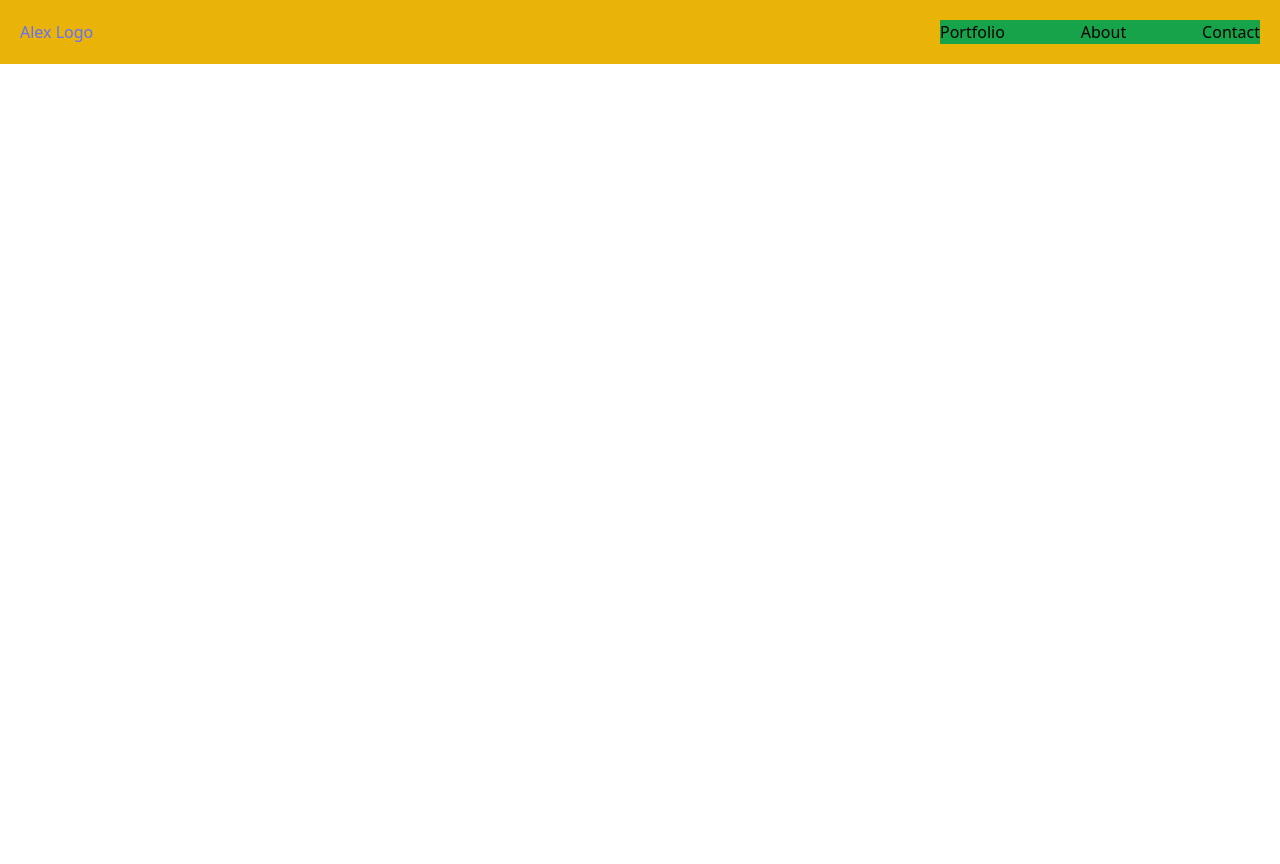
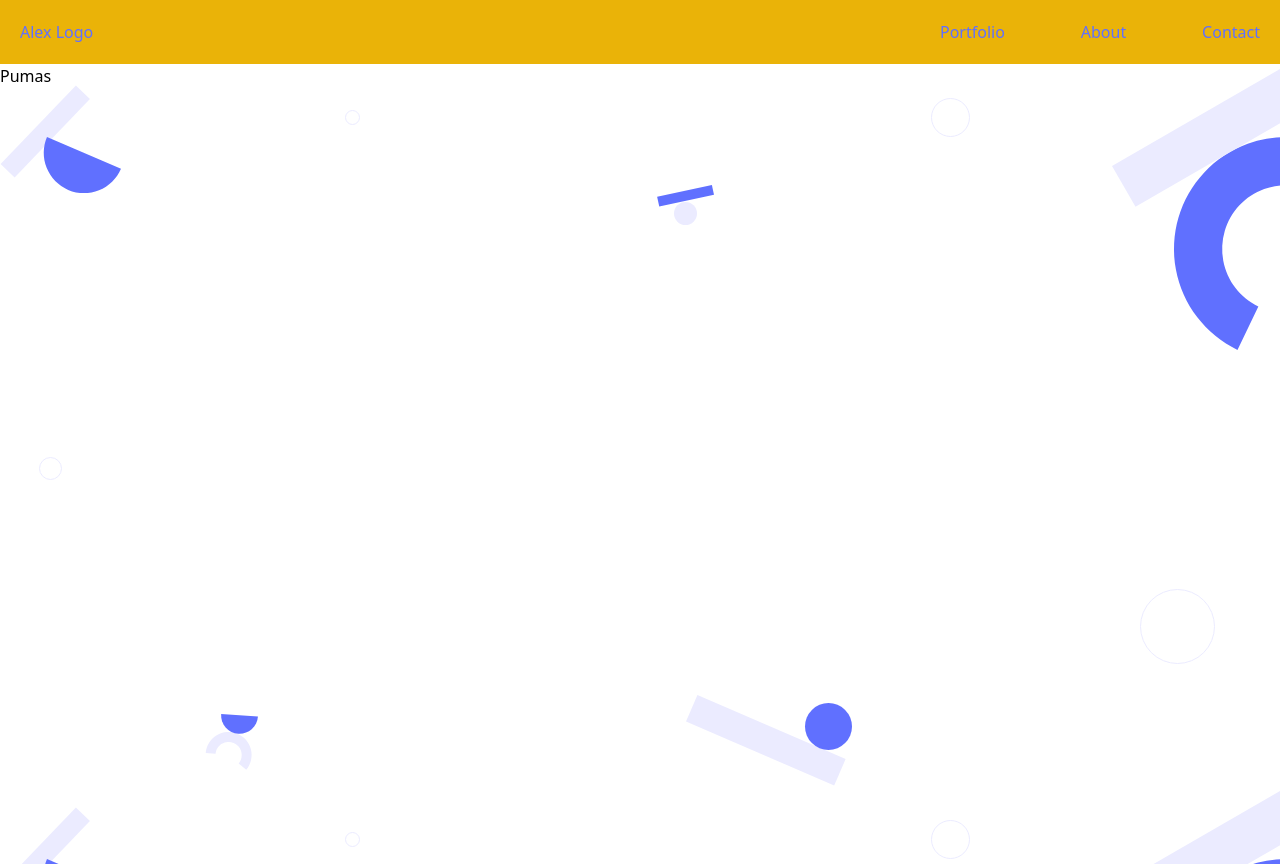
Before and after one commit to AlexRS90/react-portfolio, a React (Create React App) app: page / in a window 1280 px wide. Before the commit the page ends 800 px from the top, so only its background shows below. Built offline with nearby package versions, Linux system fonts and the light colour scheme.

Commit message:
Main component with background

```diff
--- a/src/App.js
+++ b/src/App.js
@@ -1,9 +1,11 @@
 import './App.css';
 import NavBar from './components/Navbar';
+import MainView from './components/Main';
 
 const App = () => (
   <>
     <NavBar />
+    <MainView />
   </>
 );
 
--- /dev/null
+++ b/src/components/Main.jsx
@@ -0,0 +1,9 @@
+import React from 'react';
+
+const MainView = () => (
+  <main className="h-screen bg-hero-pattern">
+    <h1>Pumas</h1>
+  </main>
+);
+
+export default MainView;
--- a/src/components/Navbar.jsx
+++ b/src/components/Navbar.jsx
@@ -27,7 +27,7 @@ const NavBar = () => {
             }`}
           />
         </button>
-        <ul className="justify-between bg-green-600 w-80 hidden lg:flex">
+        <ul className="justify-between w-80 hidden text-primary lg:flex">
           <li>Portfolio</li>
           <li>About</li>
           <li>Contact</li>
--- a/tailwind.config.js
+++ b/tailwind.config.js
@@ -7,6 +7,9 @@ module.exports = {
       colors: {
         primary: '#6070FF',
       },
+      backgroundImage: {
+        'hero-pattern': "url('/src/assets/Header_bg.svg')",
+      }
   },
   plugins: [],
   }
```
Also changed, not shown: src/assets/Header_bg.svg (added).
